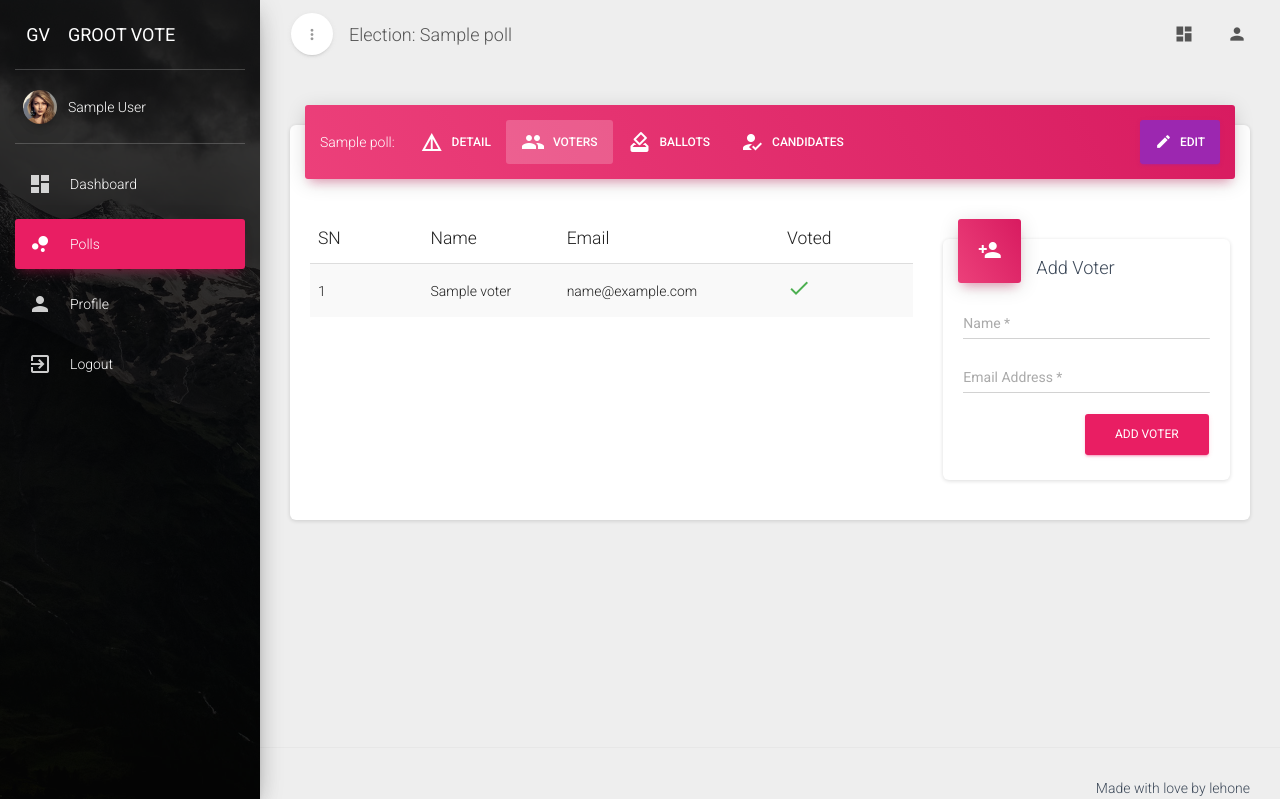
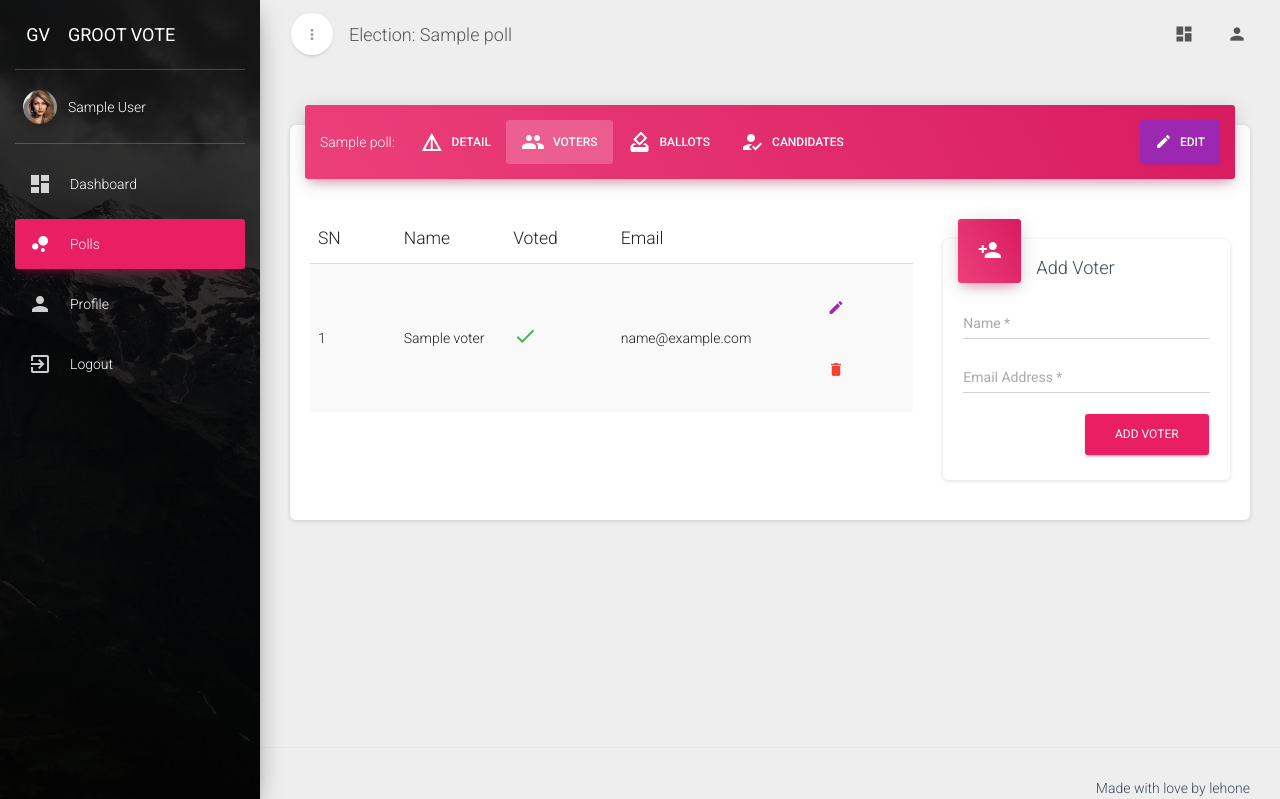
Before and after one commit to lehone-hp/groot, a Django app: page /polls/1/ in a window 1280 px wide, after a click that opens the changed part. Shown: the top 799 px of the page. Run offline with Django 3.2, Linux system fonts and the light colour scheme; a user stored in the database is signed in; tables that the repository leaves empty hold one stand-in row (values such as "Sample post"); some libraries are stand-ins or nearby versions.

Commit message:
Remove Voters from election

```diff
--- a/polls/templates/polls/election_detail.html
+++ b/polls/templates/polls/election_detail.html
@@ -97,8 +97,9 @@
                             <tr>
                                 <th>SN</th>
                                 <th>Name</th>
+                                <th>Voted</th>
                                 <th>Email</th>
-                                <th>Voted</th>
+                                <th></th>
                             </tr>
                         </thead>
                         <tbody>
@@ -106,13 +107,22 @@
                             <tr>
                                 <td>{{ forloop.counter }}</td>
                                 <td>{{ voter.name }}</td>
-                                <td>{{ voter.email }}</td>
                                 <td>
                                     {% if voter.vote_set.count > 0 %}
                                     <i class="material-icons text-success">done</i>
                                     {% else %}
                                     <i class="material-icons text-danger">close</i>
                                     {% endif %}
+                                </td>
+                                <td>{{ voter.email }}</td>
+                                <td>
+                                    <button class="btn btn-just-icon btn-simple btn-primary">
+                                      <i class="material-icons">edit</i>
+                                    </button>
+                                    <button class="btn btn-just-icon btn-simple btn-danger"
+                                            onclick="showDeleteModal('{{ voter.name }}', {{ voter.id }})">
+                                        <i class="material-icons">delete</i>
+                                    </button>
                                 </td>
                             </tr>
                             {% endfor %}
@@ -170,9 +180,9 @@
                         </thead>
                         <tbody>
                             {% for voter in poll.voter_set.all %}
-                                {% for vote in poll.vote_set.all %}
+                                {% for vote in voter.vote_set.all %}
                                     <tr>
-                                        <td>{{ forloop.counter }}</td>
+                                        <td>{{ forloop.parentloop.counter }}</td>
                                         <td>{{ voter.name }}</td>
                                         <td>{{ vote.option.name }}</td>
                                         <td>{{ vote.created_at }}</td>
@@ -205,6 +215,27 @@
         </div>
     </div>
 
+    <!-- Confirm Delete Modal -->
+    <div class="modal fade" id="confirmDelete" tabindex="-1" role="dialog" aria-labelledby="myModalLabel"
+         aria-hidden="true">
+        <div class="modal-dialog modal-small ">
+            <div class="modal-content">
+                <div class="modal-header">
+                    <button type="button" class="close" data-dismiss="modal" aria-hidden="true"><i
+                            class="material-icons">clear</i></button>
+                </div>
+                <div class="modal-body text-center">
+                    <h5>Are you sure you want to remove
+                        <strong id="remove_name">Lenya Hope</strong> as a voter? </h5>
+                </div>
+                <div class="modal-footer text-center">
+                    <button type="button" class="btn btn-simple" data-dismiss="modal">Never mind</button>
+                    <a href="#" id="confirm_delete" class="btn btn-primary btn-simple">Yes</a>
+                </div>
+            </div>
+        </div>
+    </div>
+    <!--    end small modal -->
 {% endblock %}
 
 {% block footer_script %}
@@ -214,6 +245,12 @@
             setTimeout(function () {
                 $('.card.wizard-card').addClass('active');
             }, 600);
-        })
+        });
+
+        function showDeleteModal(voter_name, voter_id) {
+            $('#remove_name').html(voter_name);
+            $('#confirm_delete').attr('href', '/polls/'+voter_id+'/remove-voter');
+            $('#confirmDelete').modal('show');
+        }
     </script>
 {% endblock %}
--- a/polls/urls.py
+++ b/polls/urls.py
@@ -8,6 +8,7 @@ urlpatterns = [
     path('create/', views.create_poll, name='create_election'),
     path('<int:poll_id>/', views.poll_detail, name='detail'),
     path('<int:poll_id>/add-voter', views.add_voter, name='add_voter'),
+    path('<int:voter_id>/remove-voter', views.remove_voter, name='remove_voter'),
 
     path('dashboard/', views.dashboard, name='dashboard'),
     path('profile/', views.profile, name='profile'),
--- a/polls/views.py
+++ b/polls/views.py
@@ -83,6 +83,21 @@ def add_voter(request, poll_id):
 
 
 @login_required
+def remove_voter(request, voter_id):
+    voter = Voter.objects.get(pk=voter_id)
+    poll = voter.poll
+    if voter:
+        for vote in voter.vote_set.all():
+            option = vote.option
+            option.votes = option.votes - 1
+            option.save()
+            vote.delete()
+        voter.delete()
+
+    return redirect('/polls/' + str(poll.id) + '/?voter=true')
+
+
+@login_required
 def create_poll(request):
     if request.method == 'POST':
         form = CreateElectionForm(request.POST)
```
